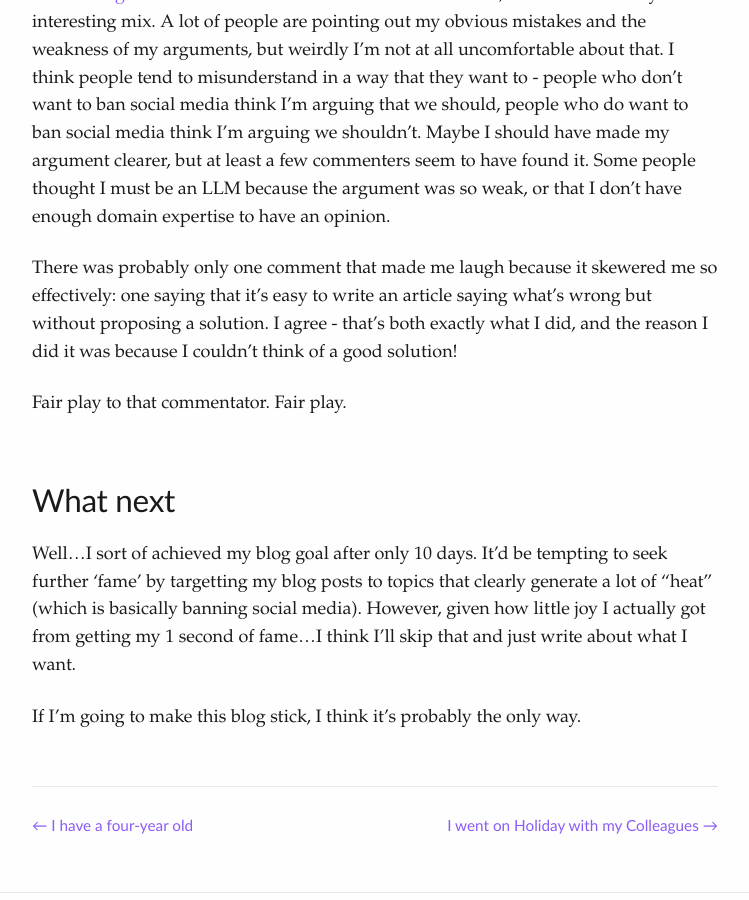
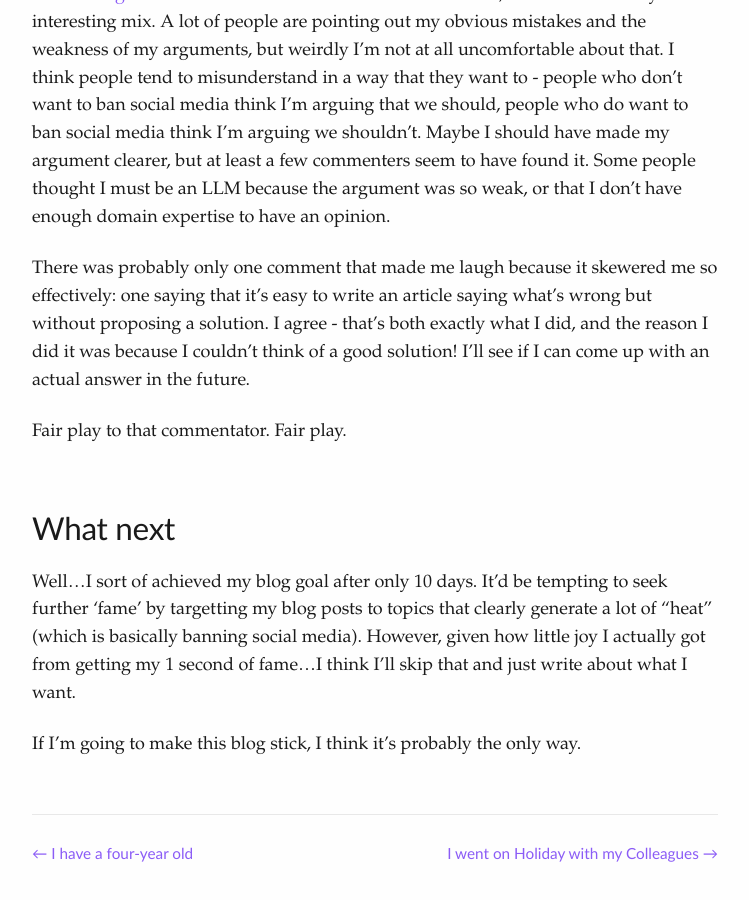
Before and after one commit to Kali89/kali89.github.io, a Jekyll site: the page built from _posts/2026-01-17-people-are-mean.md, in a window 1280 px wide and 900 px high, scrolled down 1182 px. Shown: the whole window, without its empty margins (265-1014 px from the left). Built offline with Jekyll 4.4.1, drawn with Linux system fonts in a browser that asks for light colours.

Commit message:
Adding a hook

```diff
--- a/_posts/2026-01-17-people-are-mean.md
+++ b/_posts/2026-01-17-people-are-mean.md
@@ -41,6 +41,7 @@ There was probably only one comment that made me laugh because it skewered me
 so effectively: one saying that it's easy to write an article saying what's
 wrong but without proposing a solution. I agree - that's both exactly what I
 did, and the reason I did it was because I couldn't think of a good solution!
+I'll see if I can come up with an actual answer in the future.
 
 Fair play to that commentator. Fair play.
 
```
